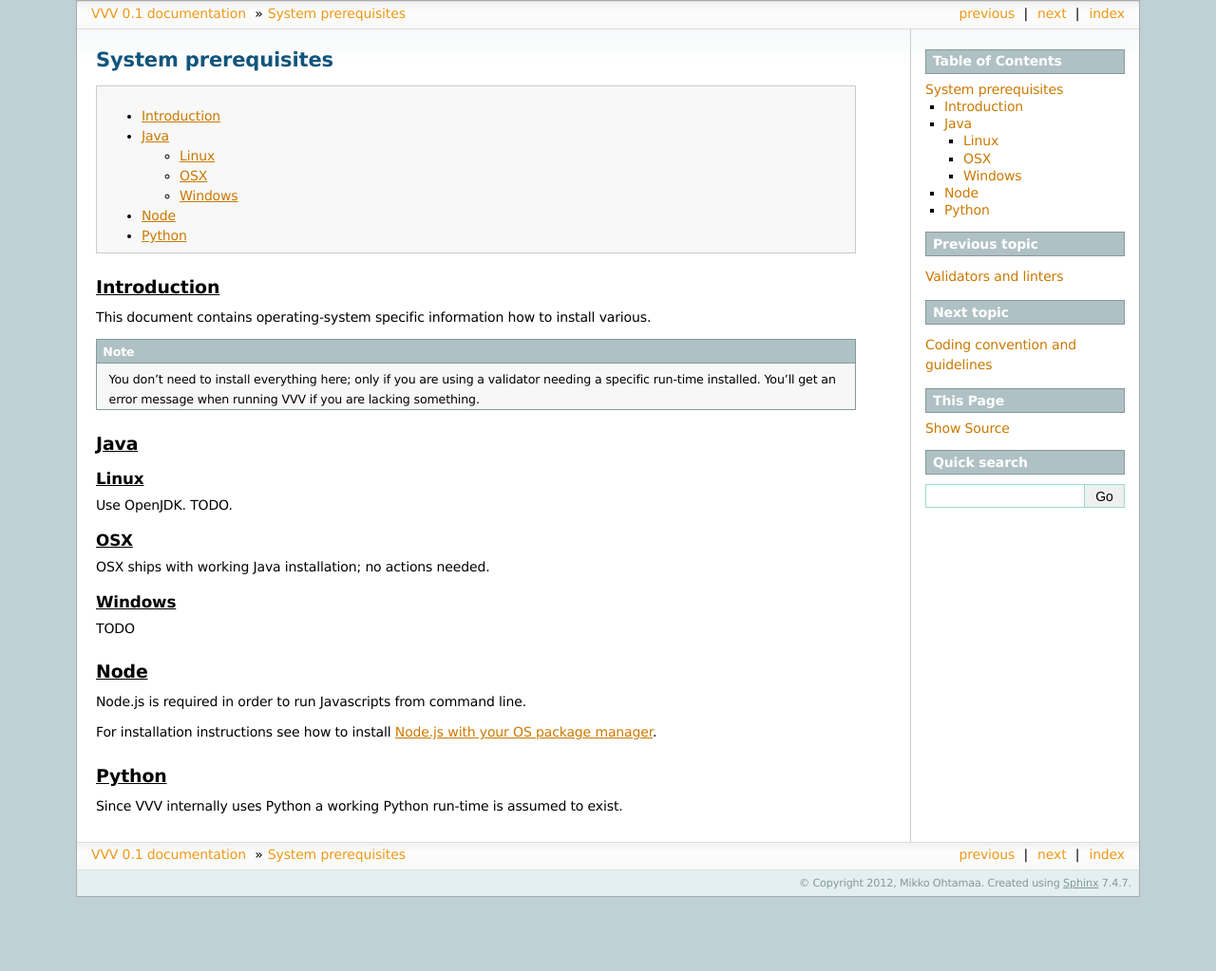
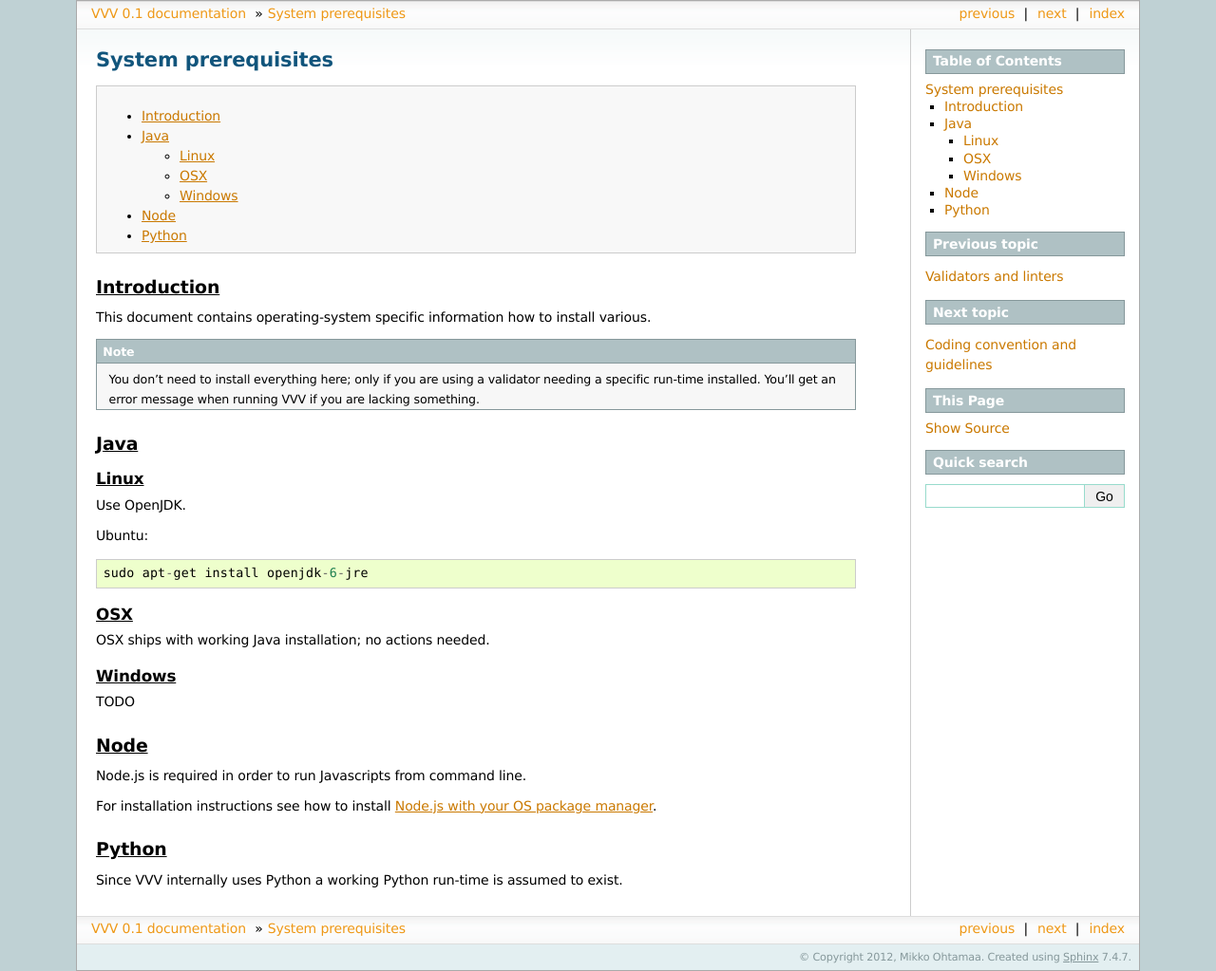
Before and after one commit to miohtama/vvv, a Sphinx documentation site: the page built from docs/source/prerequisites.rst, in a window 1280 px wide. Shown: the whole page at 95% size. Built offline with Sphinx 7.4.7, drawn with Linux system fonts in a browser that asks for light colours; before the commit the page ends 945 px from its top, so only the background shows below that.

```diff
--- a/docs/source/prerequisites.rst
+++ b/docs/source/prerequisites.rst
@@ -22,7 +22,11 @@
 Linux
 --------
 
-Use OpenJDK. TODO.
+Use OpenJDK.
+
+Ubuntu::
+
+    sudo apt-get install openjdk-6-jre
 
 OSX
 --------
```
Also changed, not shown: 1 other file.
